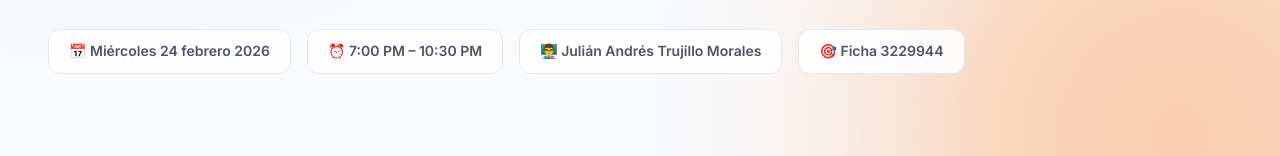
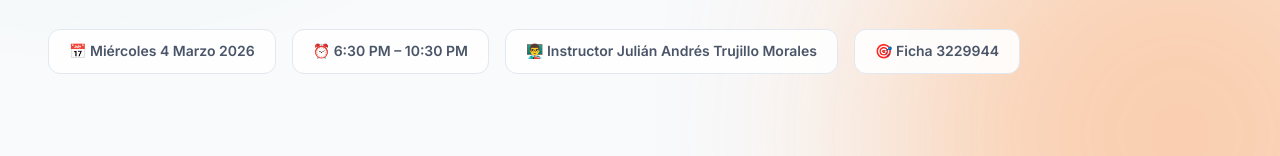
Before and after one commit to Julianon2/presentacion-sesion4, a plain HTML site: page index.html in a window 1280 px wide. Shown: the part 644-800 px from the top of the page. Drawn offline with Linux system fonts and the light colour scheme.

Commit message:
Actualización de presentación

```diff
--- a/index.html
+++ b/index.html
@@ -706,9 +706,9 @@ footer span {
       📋 Cierre de la primera fase del programa formativo
     </p>
     <div class="portada-meta">
-      <div class="portada-meta-item">📅 Miércoles 24 febrero 2026</div>
-      <div class="portada-meta-item">⏰ 7:00 PM – 10:30 PM</div>
-      <div class="portada-meta-item">👨‍🏫 Julián Andrés Trujillo Morales</div>
+      <div class="portada-meta-item">📅 Miércoles 4 Marzo 2026</div>
+      <div class="portada-meta-item">⏰ 6:30 PM – 10:30 PM</div>
+      <div class="portada-meta-item">👨‍🏫 Instructor Julián Andrés Trujillo Morales</div>
       <div class="portada-meta-item">🎯 Ficha 3229944</div>
     </div>
   </div>
```
